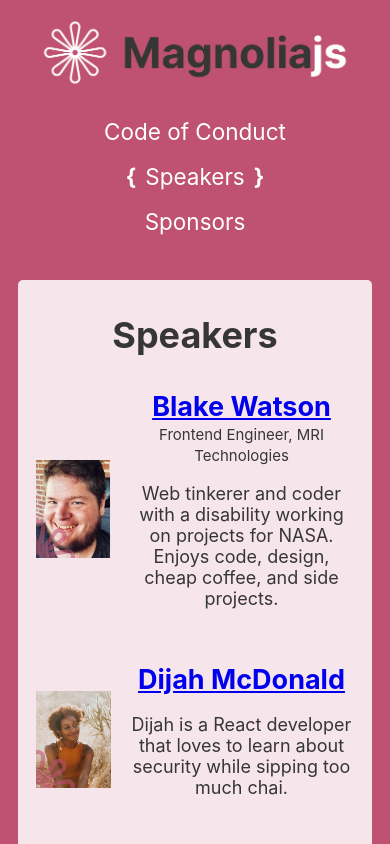
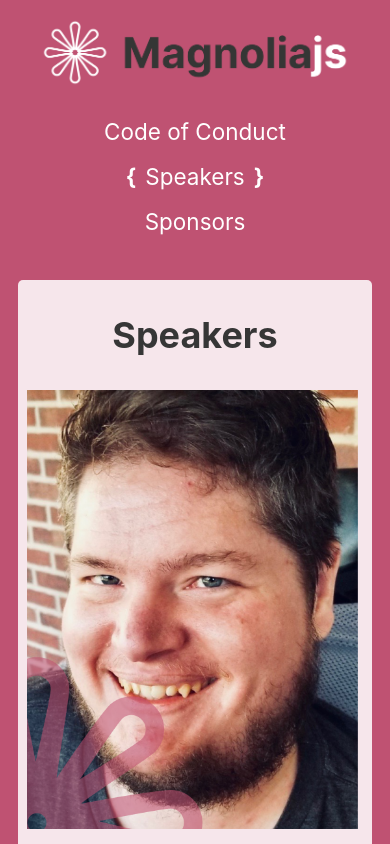
Before and after one commit to kaylasween/magnoliajs, a Next.js app: page /speakers in a window 390 px wide. Shown: the top 844 px of the page. Built offline with nearby package versions, Linux system fonts and the light colour scheme.

Commit message:
fixing speakers page on mobile.

```diff
--- a/styles/globals.css
+++ b/styles/globals.css
@@ -55,6 +55,20 @@
     padding: 1rem 2rem;
   }
 
+  div.speaker {
+    flex-direction: row;
+  }
+
+  div.speaker img {
+    height: 100%;
+    width: 20%;
+    flex: 1;
+  }
+
+  div.speaker .speaker-info {
+    flex: 3;
+  }
+
 }
 
 @media(min-width: 0px) {
@@ -77,6 +91,14 @@
 
   .giveaway img {
     width: 50%;
+  }
+
+  .speaker {
+    flex-direction: column;
+  }
+
+  .speaker img {
+    height: 100%;
   }
 }
 
@@ -221,13 +243,3 @@
   margin-top: 0;
   margin-bottom: 0;
 }
-
-.speaker img {
-  height: 100%;
-  width: 20%;
-  flex: 1;
-}
-
-.speaker .speaker-info {
-  flex: 3;
-}
```
